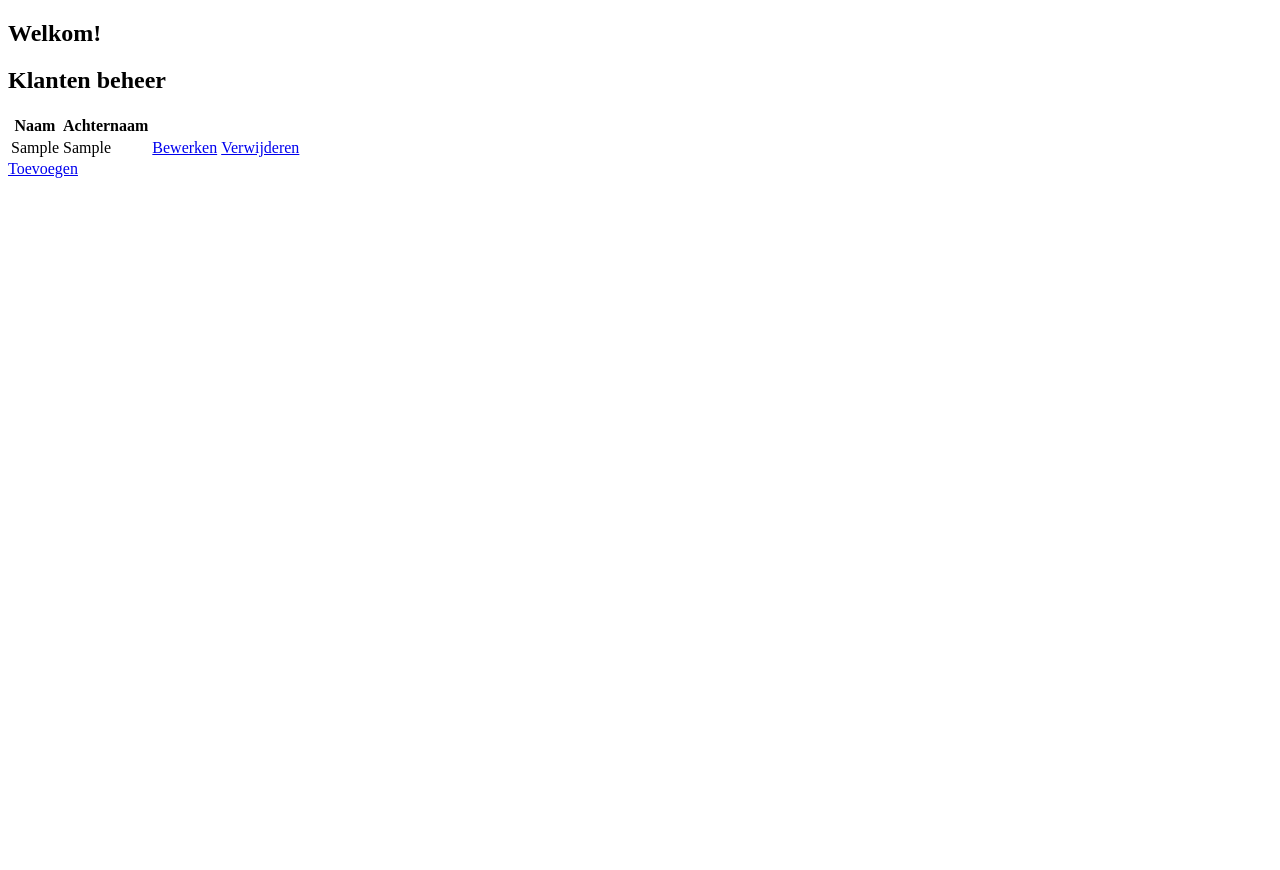
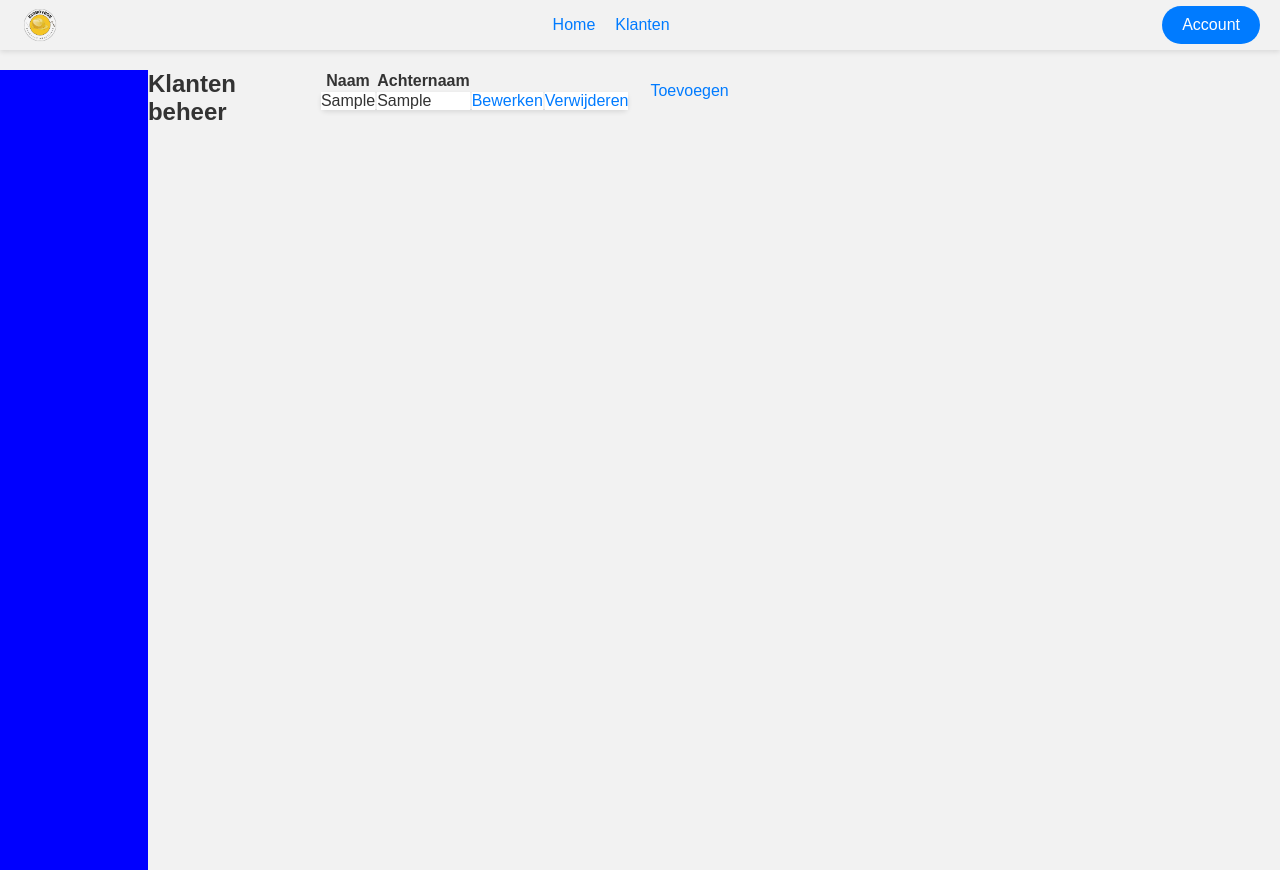
Before and after one commit to SamGolstein/BigBoyBobDeEchte, a PHP site: page / in a window 1280 px wide. Before the commit the page ends 178 px from the top, so only its background shows below. Run offline with PHP 8.4, Linux system fonts and the light colour scheme; tables that the repository leaves empty or names only in its code hold one stand-in row (values such as "Sample post"); data that the repository does not hold is empty.

Commit message:
nav styling

```diff
--- a/Public/Klanten/index.php
+++ b/Public/Klanten/index.php
@@ -1,6 +1,5 @@
-
 <?php
-include("../../src/src/klanten.php");
+include ("../../src/src/klanten.php");
 
 $klanten = new Klanten();
 $klant = $klanten->getAllKlanten();
@@ -8,36 +7,42 @@ $klant = $klanten->getAllKlanten();
 
 <!DOCTYPE html>
 <html lang="en">
+
 <head>
     <meta charset="UTF-8">
     <meta name="viewport" content="width=device-width, initial-scale=1.0">
-    <link rel="stylesheet" href="../style/index.css">
+    <link rel="stylesheet" href="../../style/index.css">
     <link rel="preconnect" href="https://fonts.googleapis.com">
     <link rel="preconnect" href="https://fonts.gstatic.com" crossorigin>
-    <link href="https://fonts.googleapis.com/css2?family=Montserrat:ital,wght@0,100..900;1,100..900&display=swap" rel="stylesheet">
+    <link href="https://fonts.googleapis.com/css2?family=Montserrat:ital,wght@0,100..900;1,100..900&display=swap"
+        rel="stylesheet">
     <title>Cijfers</title>
 </head>
+
 <body>
-    <nav>
-        <h1>Welkom!</h1>
-        <form action="" method="post">
-        </form>
+    <nav class="navBar">
+        <img src="../../img/BigBoyBobLogo.png" alt="BigBoyBobLogo">
+        <ul>
+            <li><a href="../Cijfers/index.php">Home</a></li>
+            <li><a href="../Klanten/index.php">Klanten</a></li>
+        </ul>
+        <a href="" class="accountButton">Account</a>
     </nav>
-
     <main>
+        <div class="filterBar"></div>
         <h2>Klanten beheer</h2>
+        <div class="customers">
             <table>
                 <tr>
                     <th>Naam</th>
                     <th>Achternaam</th>
                 </tr>
                 <?php
-            foreach ($klant as $k)
-                {
-                    echo "<tr id='tr_foreach'>";
+                foreach ($klant as $k) {
+                    echo "<tr class='customer' id='tr_foreach'>";
                     echo "<td>" . $k["voornaam"] . "</td>";
                     echo "<td>" . $k["achternaam"] . "</td>";
-                    echo "<td><a href=update.php?klantenId=" . $k['klantI-+d'] . ">Bewerken</a></td>";
+                    echo "<td><a href=update.php?klantenId=" . $k['klantId'] . ">Bewerken</a></td>";
                     echo "<td><a href=delete.php?klantenId=" . $k['klantId'] . ">Verwijderen</a></td>";
                     echo "</tr>";
                 }
@@ -46,6 +51,8 @@ $klant = $klanten->getAllKlanten();
             <div class="toevoegen">
                 <a href="toevoegen.php">Toevoegen</a>
             </div>
+        </div>
     </main>
 </body>
+
 </html>
--- a/style/index.css
+++ b/style/index.css
@@ -0,0 +1,113 @@
+* {
+    margin: 0;
+    padding: 0;
+    box-sizing: border-box;
+}
+
+body {
+    font-family: Arial, sans-serif;
+    background-color: #f2f2f2;
+    color: #333;
+}
+
+.container {
+    max-width: 1200px;
+    margin: 0 auto;
+    padding: 20px;
+}
+
+main {
+    display: flex;
+    align-items: flex-start;
+}
+    .customers {
+        align-items: center;
+        display: grid;
+        grid-template-columns: repeat(3, 1fr);
+        gap: 20px;
+    }
+
+    .customer {
+        background-color: #fff;
+        padding: 20px;
+        border-radius: 5px;
+        box-shadow: 0 2px 5px rgba(0, 0, 0, 0.1);
+    }
+
+    .customer p {
+        font-size: 14px;
+        color: #777;
+    }
+
+
+.navBar {
+    height: 50px;
+    color: #fff;
+    padding: 10px 20px;
+    margin-bottom: 20px;
+    box-shadow: 0 2px 5px rgba(0, 0, 0, 0.1);
+    display: flex;
+    justify-content: space-between;
+    align-items: center;
+
+    img {
+        height: 40px;
+        vertical-align: middle;
+    }
+
+    ul {
+        list-style: none;
+        display: flex;
+    }
+
+    li {
+        margin: 10px;
+    }
+
+    .accountButton{
+        background-color: #007bff;
+        color: #fff;
+        padding: 10px 20px;
+        border: none;
+        border-radius: 20px;
+        font-size: 16px;
+        cursor: pointer;
+        transition: background-color 0.3s;
+        text-decoration: none;
+    }
+
+    .accountButton:hover {
+        background-color: #0056b3;
+        text-decoration: none;
+    }
+}
+
+.filterBar {
+    height: 100vh;
+    width: 150px;
+    display: flex;
+    background-color: blue;
+}
+
+h1 {
+    font-size: 24px;
+    font-weight: bold;
+    margin-bottom: 10px;
+}
+
+p {
+    font-size: 16px;
+    line-height: 1.5;
+    margin-bottom: 20px;
+}
+
+a {
+    color: #007bff;
+    text-decoration: none;
+}
+
+a:hover {
+    text-decoration: underline;
+}
+
+/* Add more styles as needed */
```
Also changed, not shown: img/BigBoyBobLogo.png (added). Lines whose indentation alone changed are shown as unchanged.
